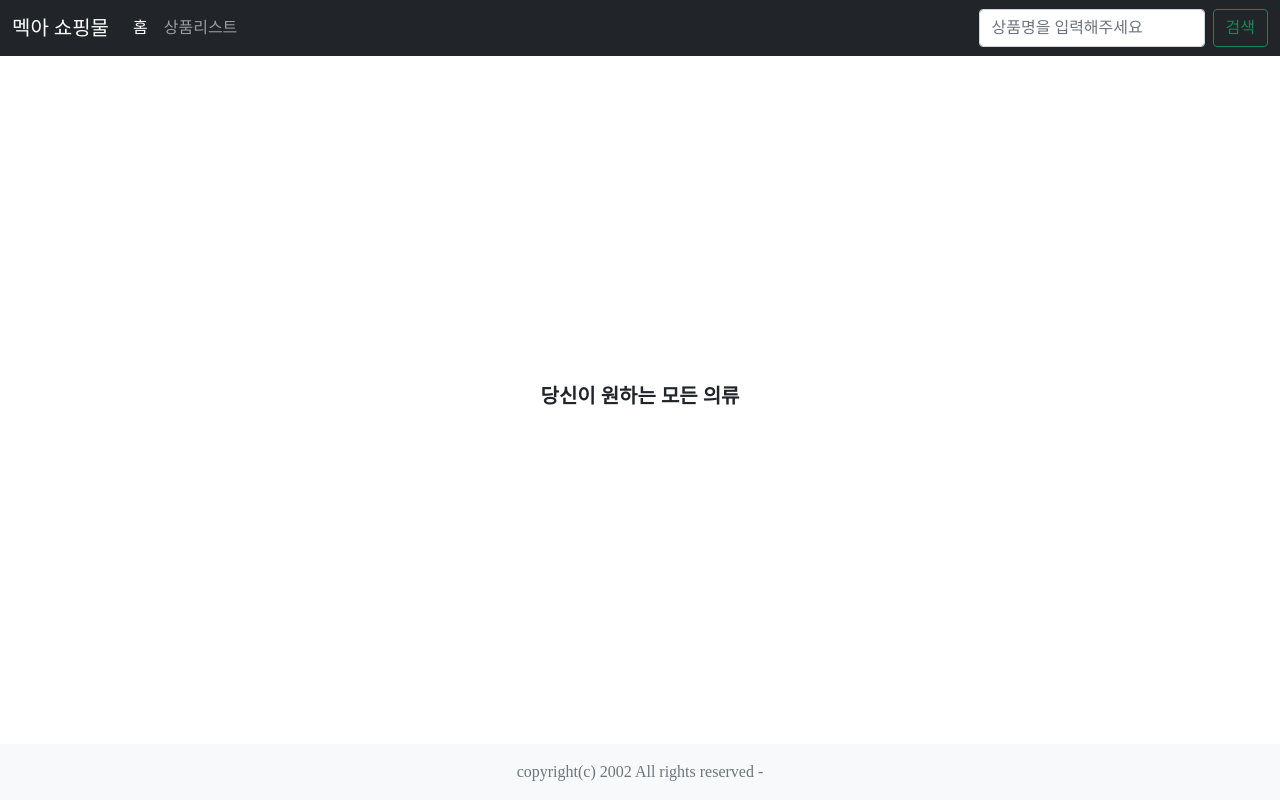
After one commit to solsolsol11/market_project, a Django app: page / in a window 1280 px wide. The commit adds this page. Run offline with Django 3.2, Linux system fonts and the light colour scheme; some libraries are stand-ins or nearby versions; some web fonts are replaced.

Commit message:
메인화면

```diff
--- a/base/static/common.css
+++ b/base/static/common.css
@@ -56,6 +56,10 @@
   display: grid;
 }
 
+.t-h-full {
+  height: 100%;
+}
+
 .t-min-h-screen {
   min-height: 100vh;
 }
@@ -80,12 +84,25 @@
   flex-direction: column;
 }
 
+.t-items-center {
+  align-items: center;
+}
+
+.t-justify-center {
+  justify-content: center;
+}
+
 .t-gap-\[20px\] {
   gap: 20px;
 }
 
 .t-whitespace-nowrap {
   white-space: nowrap;
+}
+
+.t-bg-red-500 {
+  --tw-bg-opacity: 1;
+  background-color: rgb(239 68 68 / var(--tw-bg-opacity));
 }
 
 .t-py-\[20px\] {
@@ -105,8 +122,17 @@
   font-size: 1.5rem;
 }
 
+.t-text-\[20px\] {
+  font-size: 20px;
+}
+
 .t-font-bold {
   font-weight: 700;
+}
+
+.t-text-\[color\:red\] {
+  --tw-text-opacity: 1;
+  color: rgb(255 0 0 / var(--tw-text-opacity));
 }
 
 @font-face {
--- /dev/null
+++ b/base/templates/home/main.html
@@ -0,0 +1,10 @@
+{% extends "layout.html" %}
+{% load humanize %}
+
+{% block content %}
+
+<section class="t-h-full t-flex-1 t-flex t-justify-center t-items-center">
+    <h1 class="t-text-[20px] t-font-bold">당신이 원하는 모든 의류</h1>
+</section>
+
+{% endblock %}
--- a/base/templates/layout.html
+++ b/base/templates/layout.html
@@ -52,7 +52,7 @@
     </nav>
 </header>
 
-<div class="t-flex-1 flex-shrink-0 t-py-[20px]">
+<div class="t-flex-1 flex-shrink-0 t-py-[20px] t-flex t-flex-col">
     {% block content %}
     {% endblock %}
 </div>
--- a/base/urls.py
+++ b/base/urls.py
@@ -16,9 +16,14 @@ Including another URLconf
 from django.conf import settings
 from django.conf.urls.static import static
 from django.contrib import admin
+from django.http import HttpResponse
+from django.shortcuts import render
 from django.urls import path, include
 
+from . import views
+
 urlpatterns = [
+    path('', views.index),
     path('products/', include('products.urls')),
     path('qna/', include('qna.urls')),
     path('admin/', admin.site.urls),
--- /dev/null
+++ b/base/views.py
@@ -0,0 +1,6 @@
+from django.http import HttpRequest
+from django.shortcuts import render
+
+
+def index(request:HttpRequest):
+    return render(request, "home/main.html")
```
